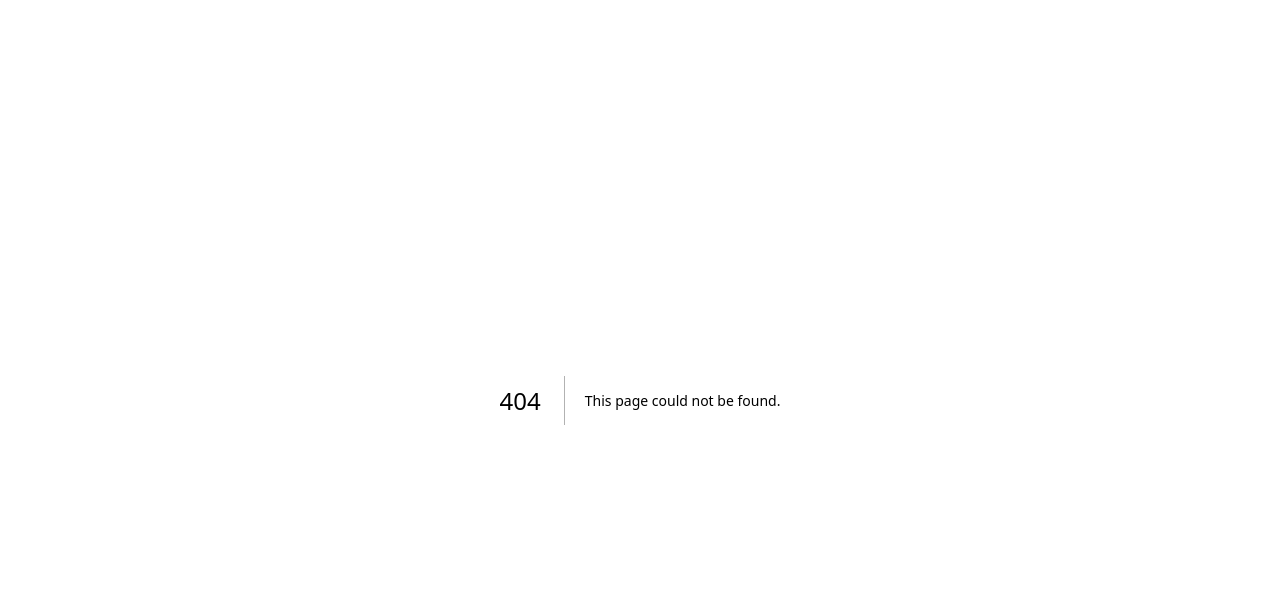
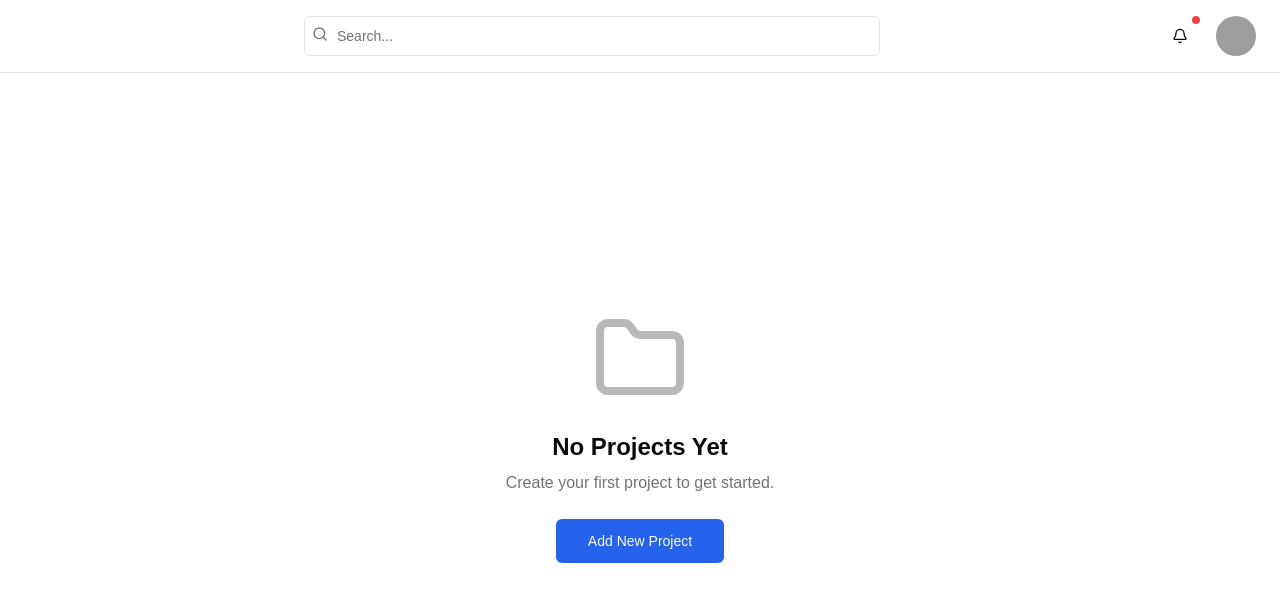
Before and after one commit to fakhraldeen18/harkh-app, a Next.js app: page /projects in a window 1280 px wide. Before the commit this address had no page. Shown: the top 602 px of the page. Built offline with nearby package versions, Linux system fonts and the light colour scheme; grey boxes are pictures that could not be loaded.

Commit message:
feat(projects): finish converting compoents to app dir route

```diff
--- a/package.json
+++ b/package.json
@@ -9,6 +9,7 @@
     "lint": "next lint"
   },
   "dependencies": {
+    "@radix-ui/react-avatar": "^1.1.2",
     "@radix-ui/react-label": "^2.1.0",
     "@radix-ui/react-slot": "^1.1.0",
     "class-variance-authority": "^0.7.1",
--- /dev/null
+++ b/src/app/projects/page.tsx
@@ -0,0 +1,27 @@
+import { Avatar, AvatarFallback, AvatarImage } from "@/components/ui/avatar";
+import { Bell, FolderIcon, Search } from "lucide-react";
+
+import { Button } from "@/components/ui/button";
+import { Input } from "@/components/ui/input";
+import { NavActions } from "../../components/nav-actions";
+import { ProjectActions } from "../../components/project-actions";
+import { SearchBar } from "../../components/search-bar";
+
+export default async function ProjectsPage() {
+  return (
+    <div className="flex flex-col h-screen">
+      {/* Top Navigation Bar */}
+      <div className="flex items-center justify-between px-6 py-4 border-b">
+        <div className="flex-1 max-w-xl mx-auto">
+          <SearchBar />
+        </div>
+        <NavActions />
+      </div>
+
+      {/* Main Content */}
+      <div className="flex-1 p-6">
+        <ProjectActions />
+      </div>
+    </div>
+  );
+}
--- /dev/null
+++ b/src/components/nav-actions.tsx
@@ -0,0 +1,28 @@
+'use client';
+
+import { Button } from "@/components/ui/button";
+import { Bell } from "lucide-react";
+import { Avatar, AvatarFallback, AvatarImage } from "@/components/ui/avatar";
+
+export function NavActions() {
+  return (
+    <div className="flex items-center space-x-4">
+      <Button
+        variant="ghost"
+        size="icon"
+        className="relative"
+        onClick={() => {
+          // Handle notifications
+          console.log('Opening notifications...');
+        }}
+      >
+        <Bell className="h-5 w-5" />
+        <span className="absolute top-0 right-0 h-2 w-2 bg-red-500 rounded-full"></span>
+      </Button>
+      <Avatar>
+        <AvatarImage src="/avatar-placeholder.jpg" alt="User avatar" />
+        <AvatarFallback>US</AvatarFallback>
+      </Avatar>
+    </div>
+  );
+}
--- /dev/null
+++ b/src/components/project-actions.tsx
@@ -0,0 +1,28 @@
+'use client';
+
+import { Button } from "@/components/ui/button";
+import { FolderIcon } from "lucide-react";
+
+export function ProjectActions() {
+  return (
+    <div className="flex flex-col items-center justify-center h-full max-w-md mx-auto text-center">
+      <div className="mb-6">
+        <FolderIcon className="h-24 w-24 text-muted-foreground/50" />
+      </div>
+      <h2 className="text-2xl font-bold mb-2">No Projects Yet</h2>
+      <p className="text-muted-foreground mb-6">
+        Create your first project to get started.
+      </p>
+      <Button
+        size="lg"
+        className="bg-blue-600 hover:bg-blue-700"
+        onClick={() => {
+          // Handle new project creation
+          console.log('Creating new project...');
+        }}
+      >
+        Add New Project
+      </Button>
+    </div>
+  );
+}
--- /dev/null
+++ b/src/components/search-bar.tsx
@@ -0,0 +1,16 @@
+'use client';
+
+import { Input } from "@/components/ui/input";
+import { Search } from "lucide-react";
+
+export function SearchBar() {
+  return (
+    <div className="relative">
+      <Search className="absolute left-2 top-2.5 h-4 w-4 text-muted-foreground" />
+      <Input
+        placeholder="Search..."
+        className="pl-8"
+      />
+    </div>
+  );
+}
--- /dev/null
+++ b/src/components/ui/avatar.tsx
@@ -0,0 +1,50 @@
+"use client"
+
+import * as React from "react"
+import * as AvatarPrimitive from "@radix-ui/react-avatar"
+
+import { cn } from "@/lib/utils"
+
+const Avatar = React.forwardRef<
+  React.ElementRef<typeof AvatarPrimitive.Root>,
+  React.ComponentPropsWithoutRef<typeof AvatarPrimitive.Root>
+>(({ className, ...props }, ref) => (
+  <AvatarPrimitive.Root
+    ref={ref}
+    className={cn(
+      "relative flex h-10 w-10 shrink-0 overflow-hidden rounded-full",
+      className
+    )}
+    {...props}
+  />
+))
+Avatar.displayName = AvatarPrimitive.Root.displayName
+
+const AvatarImage = React.forwardRef<
+  React.ElementRef<typeof AvatarPrimitive.Image>,
+  React.ComponentPropsWithoutRef<typeof AvatarPrimitive.Image>
+>(({ className, ...props }, ref) => (
+  <AvatarPrimitive.Image
+    ref={ref}
+    className={cn("aspect-square h-full w-full", className)}
+    {...props}
+  />
+))
+AvatarImage.displayName = AvatarPrimitive.Image.displayName
+
+const AvatarFallback = React.forwardRef<
+  React.ElementRef<typeof AvatarPrimitive.Fallback>,
+  React.ComponentPropsWithoutRef<typeof AvatarPrimitive.Fallback>
+>(({ className, ...props }, ref) => (
+  <AvatarPrimitive.Fallback
+    ref={ref}
+    className={cn(
+      "flex h-full w-full items-center justify-center rounded-full bg-muted",
+      className
+    )}
+    {...props}
+  />
+))
+AvatarFallback.displayName = AvatarPrimitive.Fallback.displayName
+
+export { Avatar, AvatarImage, AvatarFallback }
```
Also changed, not shown: 1 other file (tests, documents, lock files or other folders).
